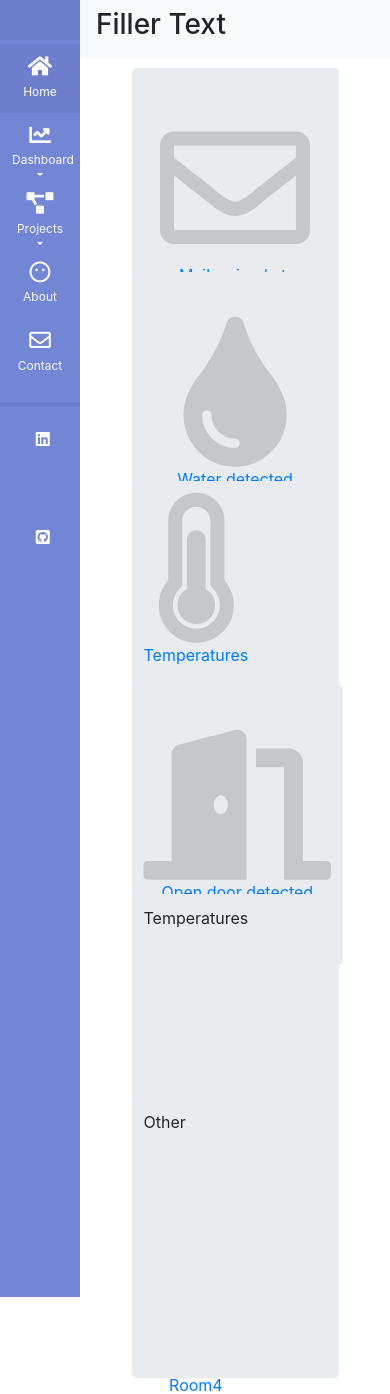
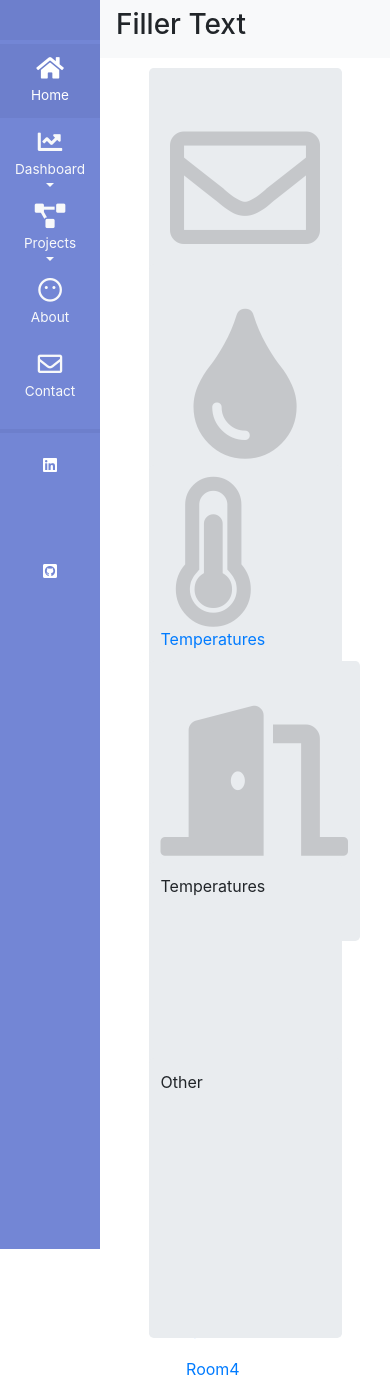
Before and after one commit to yddc902/Home-Automation-Dashboard, a Django app: page / in a window 390 px wide. Shown: the top 1394 px of the page. Run offline with Django 3.2, Linux system fonts and the light colour scheme; some libraries are stand-ins or nearby versions.

Commit message:
Increased sidebar sizing to better fit phone screens

```diff
--- a/api_app/static/api_app/css/sidebar.css
+++ b/api_app/static/api_app/css/sidebar.css
@@ -108,8 +108,8 @@ a[data-toggle="collapse"] {
 /** Adjust values when screen is smaller**/
 @media only screen and (max-width: 1000px) {
     #sidebar {
-      min-width: 80px;
-      max-width: 80px;
+      min-width: 100px;
+      max-width: 100px;
       text-align: center;
       /*margin-left: -80px !important;*/
     }
@@ -140,7 +140,7 @@ a[data-toggle="collapse"] {
         display: block;
         padding: 12px;
         text-align: center;
-        font-size: 0.75em;
+        font-size: 0.85em;
         }
 
     #sidebar ul li a i {
@@ -152,7 +152,7 @@ a[data-toggle="collapse"] {
 
     /* Adjust the dropdown links padding*/
     #sidebar ul ul a {
-        font-size: .75em !important;
+        font-size: .8em !important;
         padding: 10px !important;
     }
 
```
